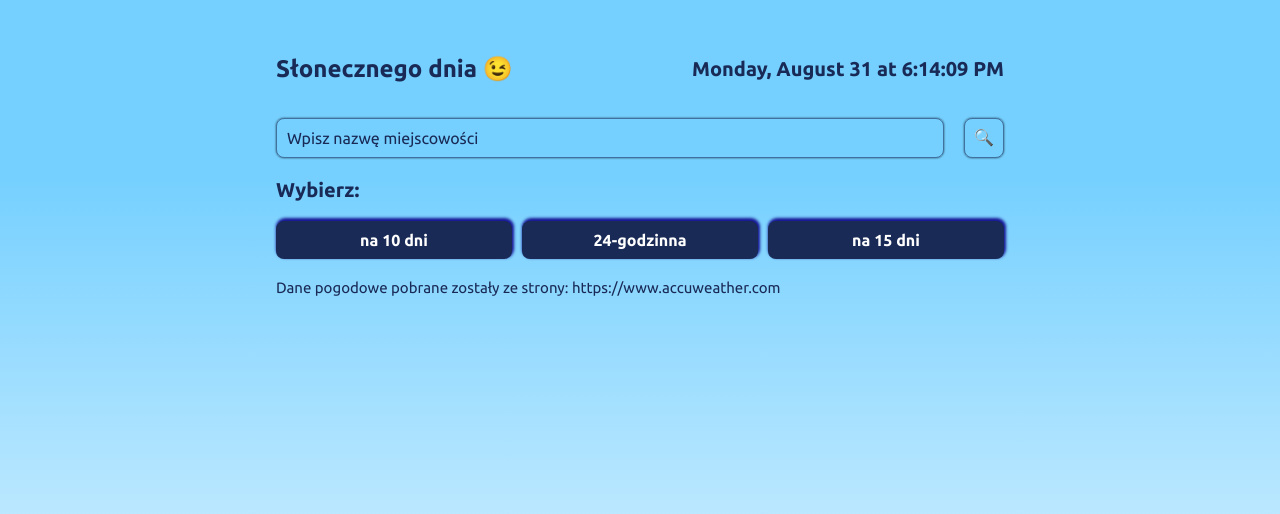
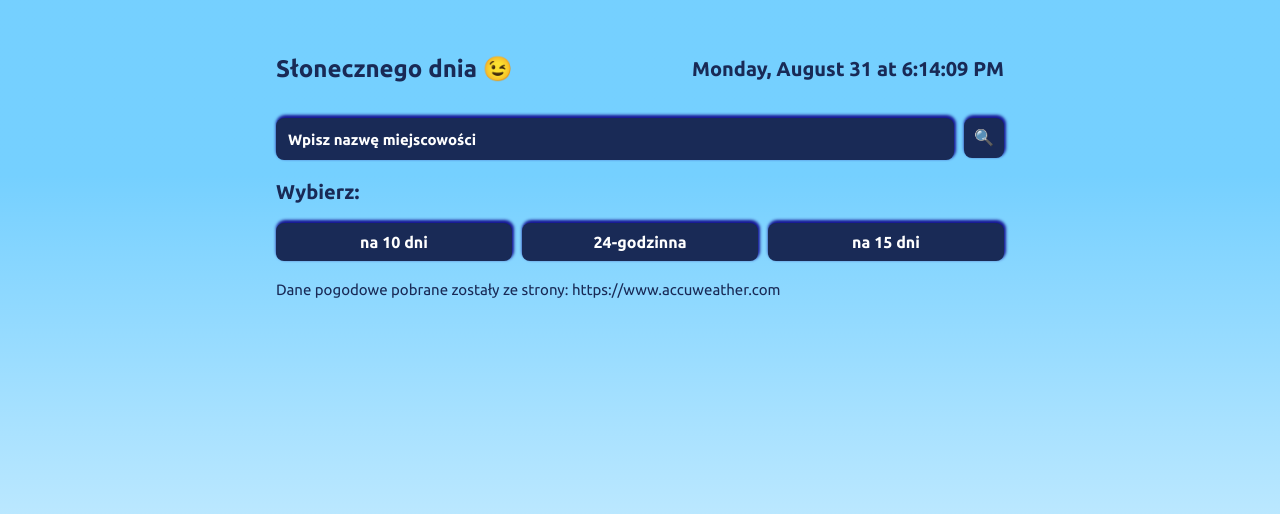
Before and after one commit to anetaszynal/weather, a React (Create React App) app: page / in a window 1280 px wide. Shown: the top 514 px of the page. Built offline with nearby package versions, Linux system fonts and the light colour scheme.

Commit message:
style():change background color, add hover interaction

```diff
--- a/src/components/Buttons/styled.js
+++ b/src/components/Buttons/styled.js
@@ -28,4 +28,8 @@ export const Button = styled.button`
   font-weight: bold;
   border-radius: 8px;
   box-shadow: 1px -2px 3px 1px rgb(22 20 147);
+
+    &:hover{
+      filter: brightness(150%);
+    }
 `;
--- a/src/components/Form/Form.jsx
+++ b/src/components/Form/Form.jsx
@@ -19,7 +19,7 @@ export const Form = ({getCityName, onFormCityButtonClick}) => {
                     placeholder="Wpisz nazwę miejscowości"
                     onChange={getCityName}
                 />
-                <Button onClick={onFormCityButtonClick}>{`🔍`}</Button>
+                <Button onClick={onFormCityButtonClick}>🔍</Button>
             </Content>
         </>
     );
--- a/src/components/Form/styled.js
+++ b/src/components/Form/styled.js
@@ -17,7 +17,7 @@ export const Content = styled.form`
   padding: 15px 20px 0px;
   display: grid;
   grid-template-columns: 1fr auto;
-  grid-gap: 20px;
+  grid-gap: 10px;
 
       @media(max-width: 730px){
         grid-template-columns: 1fr;
@@ -26,28 +26,35 @@ export const Content = styled.form`
 
 export const Input = styled.input`
   margin-bottom: 10px;
-  padding: 10px;
-  background-color: transparent;
-  border: 1px solid #192a5691;
+  padding: 12px;
+  background-color: #192a56;
+  border: none;
   border-radius: 8px;
-  box-shadow: 0px 0px 2px 0px rgba(0,0,0,0.75);
+  box-shadow: 1px -2px 3px 1px rgb(22 20 147);
 
       &::placeholder {
-      color: #192a56;
+      color: white;
+      font-weight: bold;
+      font-size: 15px;
       }
 
-      @media(max-width: 730px){
-        font-size: 15px;
-        }
+       &:hover{
+      filter: brightness(150%);
+      }
 `;
 
 export const Button = styled.button`
-  border: 1px solid #192a5691;
   border-radius: 8px;
   width: 40px;
   height: 40px;
-  box-shadow: 0px 0px 2px 0px rgba(0,0,0,0.75);
-  background-color: transparent;
+  box-shadow: 1px -2px 3px 1px rgb(22 20 147);
+  background-color: #192a56;
+  border: none;
+  color: white;
+
+       &:hover{
+      filter: brightness(150%);
+      }
 
       @media(max-width: 730px){
         margin-bottom: 10px;
```
